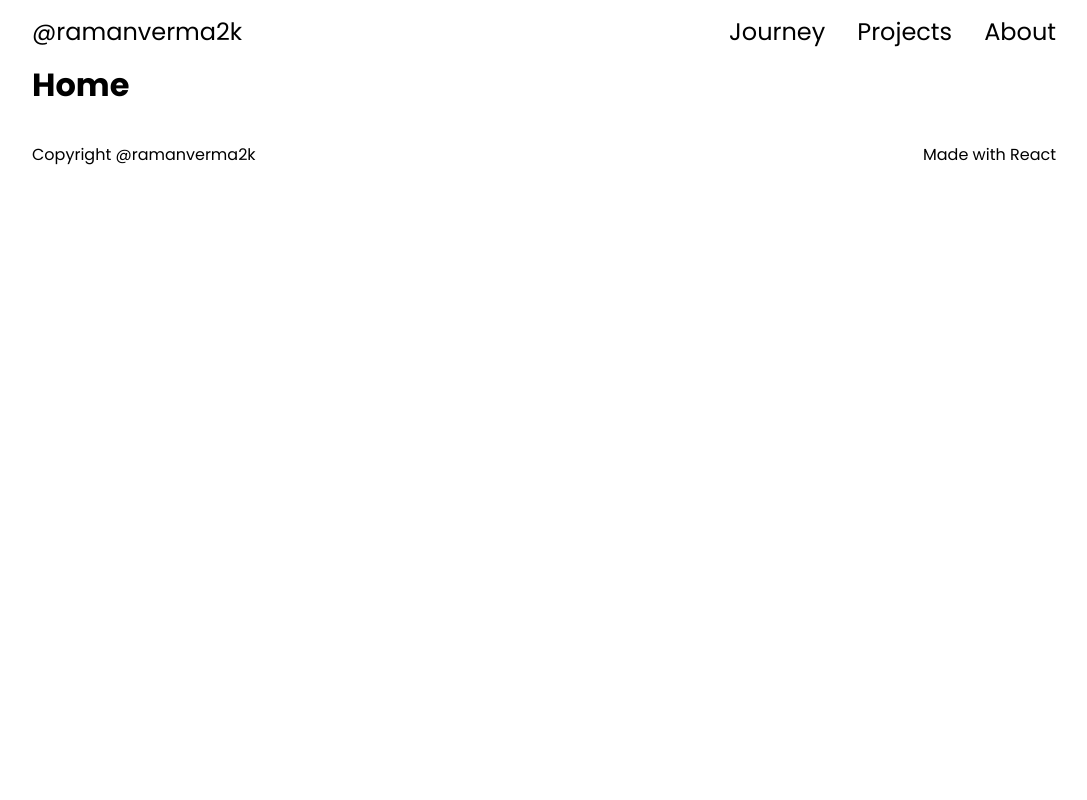
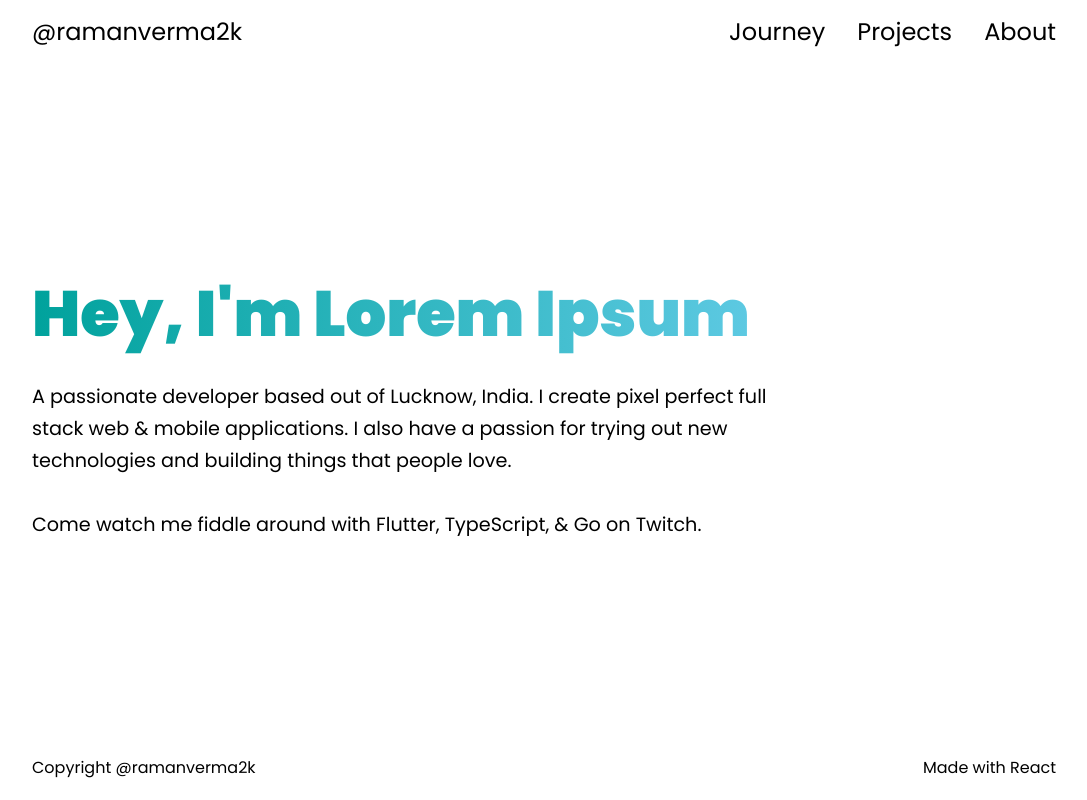
Before and after one commit to ramanverma2k/port_web, a React (Vite) app: page / in a window 1280 px wide. Shown: the whole page, without its empty margins (96-1183 px from the left). Built offline with nearby package versions, Linux system fonts and the light colour scheme.

Commit message:
routes/home: add greeting and intro section

```diff
--- /dev/null
+++ b/src/routes/Home.module.css
@@ -0,0 +1,23 @@
+.main {
+    display: flex;
+    flex-direction: column;
+    align-items: flex-start;
+    justify-content: center;
+    height: 100vh;
+}
+
+.heading {
+    font-size: 4rem;
+    font-weight: 900;
+    padding: 2rem 0;
+    margin-bottom: 0;
+    background: var(--gopher-gradient);
+    -webkit-background-clip: text;
+    -webkit-text-fill-color: transparent;
+}
+
+.intro {
+    width: calc(100% - 16rem);
+    font-size: 1.2rem;
+    font-weight: normal;
+}
--- a/src/routes/Home.tsx
+++ b/src/routes/Home.tsx
@@ -1,7 +1,17 @@
+import style from './Home.module.css';
+
 function Home() {
   return (
-    <main>
-      <h1>Home</h1>
+    <main className={style.main}>
+      <h1 className={style.heading}>Hey, I&apos;m Lorem Ipsum</h1>
+      <p className={style.intro}>
+        A passionate developer based out of Lucknow, India. I create pixel perfect full stack web
+        &amp; mobile applications. I also have a passion for trying out new technologies and
+        building things that people love.
+        <br />
+        <br />
+        Come watch me fiddle around with Flutter, TypeScript, &amp; Go on Twitch.
+      </p>
     </main>
   );
 }
```
